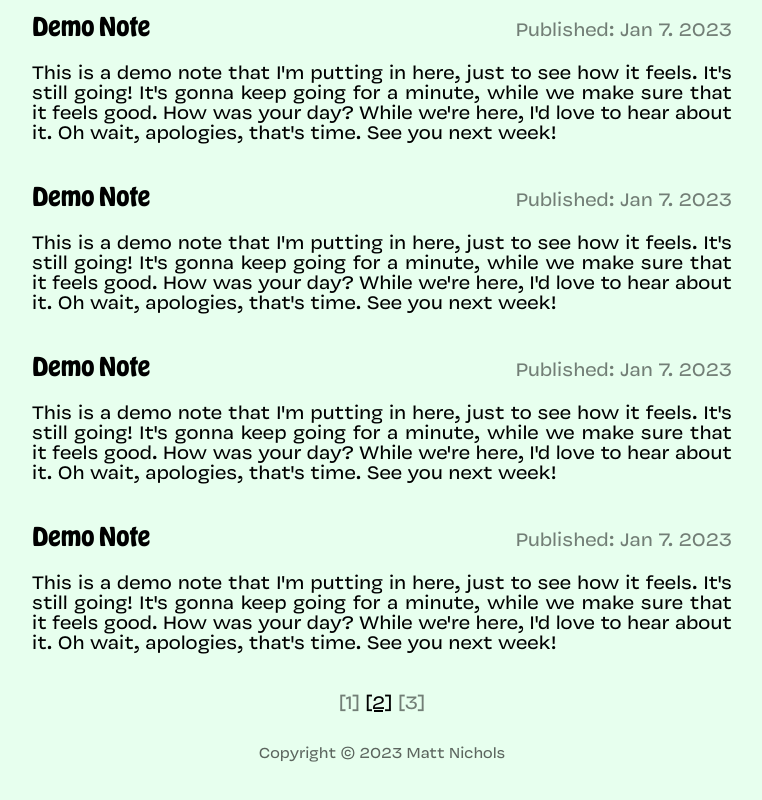
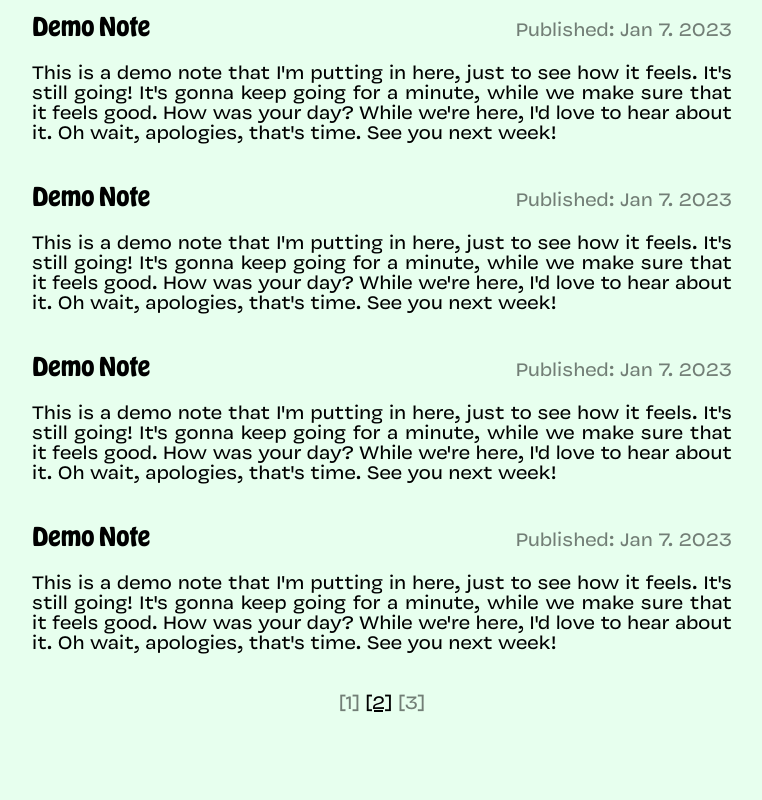
Before and after one commit to flatpickles/flatpickles.com, a SvelteKit app: page /notes in a window 1280 px wide. Shown: the part 458-1258 px from the top of the page, without its empty margins (258-1020 px from the left). Built offline with nearby package versions, Linux system fonts and the light colour scheme.

Commit message:
Remove copyright notice - not required since 1989

```diff
--- a/src/routes/(main)/+layout.svelte
+++ b/src/routes/(main)/+layout.svelte
@@ -1,11 +1,6 @@
-<script>
-    import CopyrightFooter from "./CopyrightFooter.svelte";
-</script>
-
 <div class="main wrapper">
     <div class="main-container">
         <slot></slot>
-        <CopyrightFooter/>
     </div>
 </div>
 
--- a/src/routes/(main)/CopyrightFooter.svelte
+++ /dev/null
@@ -1,12 +0,0 @@
-<div class="footer">
-    Copyright &copy 2023 Matt Nichols
-</div>
-
-<style>
-    .footer {
-        padding-top: calc(var(--padding) * 2);
-        text-align: center;
-        opacity: 0.6;
-        font-size: 1em;
-    }
-</style>
```
